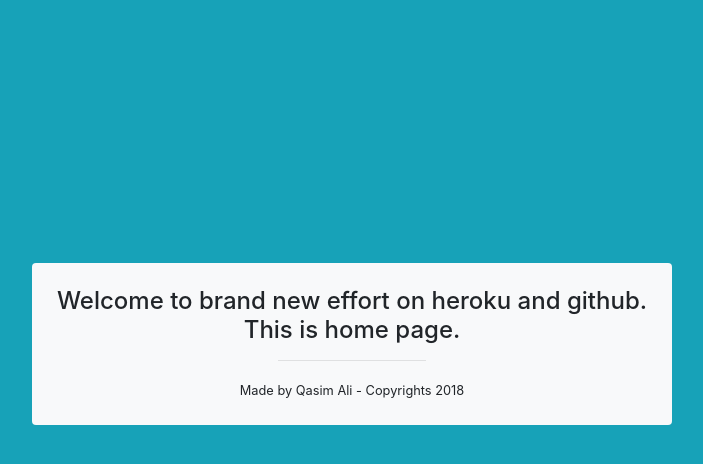
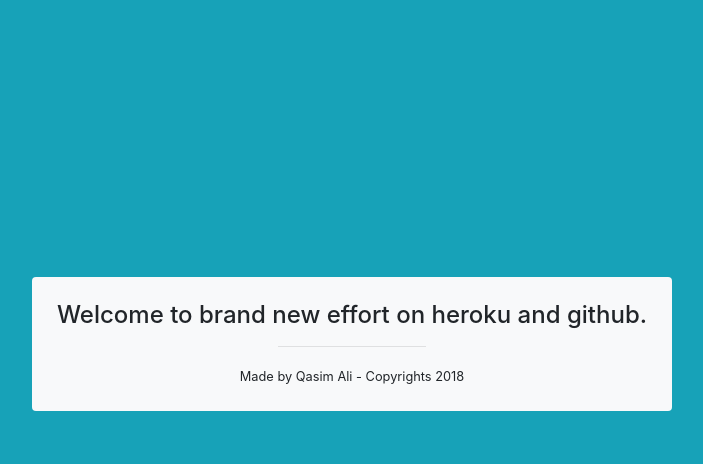
Before and after one commit to Miscellaneous-Pk/node-course, a Node server app: page / in a window 1280 px wide. Shown: the part 56-520 px from the top of the page, without its empty margins (288-991 px from the left). Run offline with Node 20, Linux system fonts and the light colour scheme; some libraries are stand-ins or nearby versions.

Commit message:
Some new changes

```diff
--- a/views/home.hbs
+++ b/views/home.hbs
@@ -16,7 +16,7 @@
   {{> header}}
   <div id="mainBlock" class="text-center d-flex align-items-center justify-content-center">
     <div class="bg-light w-50 mx-auto p-4 rounded">
-      <h4>Welcome to brand new effort on heroku and github. This is home page.</h4>
+      <h4>Welcome to brand new effort on heroku and github.</h4>
       <hr class="w-25">
       {{> footer}}
     </div>
```
